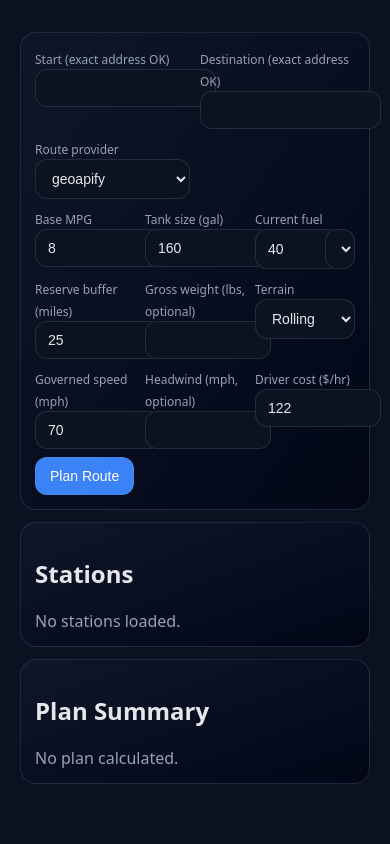
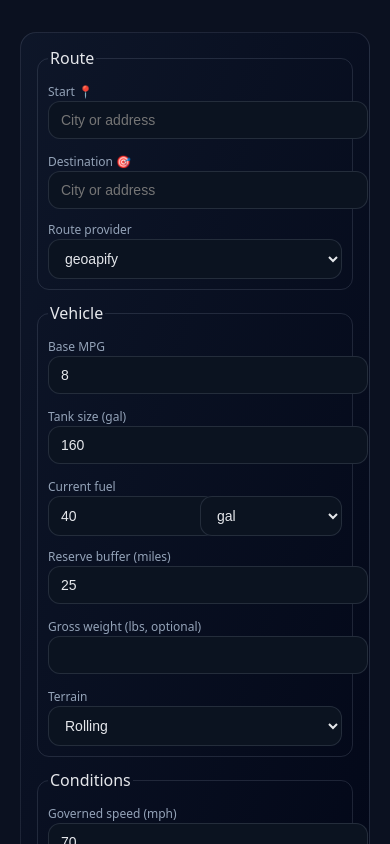
Before and after one commit to Shem717/fuel-route-planner, a React (Vite) app in the folder frontend/: page / in a window 390 px wide. Shown: the top 844 px of the page. Built offline with nearby package versions, Linux system fonts and the light colour scheme.

Commit message:
Refactor route form layout

```diff
--- a/frontend/src/components/RouteForm.tsx
+++ b/frontend/src/components/RouteForm.tsx
@@ -21,6 +21,7 @@ const RouteForm: React.FC<Props> = ({ onPlan }) => {
     driverCost: 122,
     routeProvider: 'geoapify',
   });
+  const [errors, setErrors] = useState<Record<string, string>>({});
 
   const update = (e: ChangeEvent<HTMLInputElement | HTMLSelectElement>) => {
     const { name, value, type } = e.target;
@@ -32,22 +33,46 @@ const RouteForm: React.FC<Props> = ({ onPlan }) => {
 
   const submit = (e: FormEvent) => {
     e.preventDefault();
+    const errs: Record<string, string> = {};
+    if (!values.start.trim()) errs.start = 'Start is required';
+    if (!values.end.trim()) errs.end = 'Destination is required';
+    setErrors(errs);
+    if (Object.keys(errs).length === 0) {
       onPlan(values);
+    }
   };
 
   return (
-    <form className="card" onSubmit={submit} style={{ marginTop: 12 }}>
+    <form className="card mt-12" onSubmit={submit}>
+      <fieldset className="section">
+        <legend>Route</legend>
         <div className="row">
           <label>
-          <span className="small muted">Start (exact address OK)</span>
-          <input name="start" value={values.start} onChange={update} />
+            <span className="small muted">Start 📍</span>
+            <input
+              name="start"
+              placeholder="City or address"
+              value={values.start}
+              onChange={update}
+            />
+            {errors.start && (
+              <span className="error-text">{errors.start}</span>
+            )}
           </label>
           <label>
-          <span className="small muted">Destination (exact address OK)</span>
-          <input name="end" value={values.end} onChange={update} />
+            <span className="small muted">Destination 🎯</span>
+            <input
+              name="end"
+              placeholder="City or address"
+              value={values.end}
+              onChange={update}
+            />
+            {errors.end && (
+              <span className="error-text">{errors.end}</span>
+            )}
           </label>
         </div>
-      <div className="row" style={{ marginTop: 8 }}>
+        <div className="row mt-8">
           <label>
             <span className="small muted">Route provider</span>
             <select
@@ -60,7 +85,10 @@ const RouteForm: React.FC<Props> = ({ onPlan }) => {
             </select>
           </label>
         </div>
-      <div className="row-3" style={{ marginTop: 8 }}>
+      </fieldset>
+      <fieldset className="section mt-12">
+        <legend>Vehicle</legend>
+        <div className="row-3">
           <label>
             <span className="small muted">Base MPG</span>
             <input
@@ -83,7 +111,7 @@ const RouteForm: React.FC<Props> = ({ onPlan }) => {
           </label>
           <label>
             <span className="small muted">Current fuel</span>
-          <div className="row" style={{ gridTemplateColumns: '2fr 1fr' }}>
+            <div className="fuel-row">
               <input
                 name="fuelVal"
                 type="number"
@@ -102,7 +130,7 @@ const RouteForm: React.FC<Props> = ({ onPlan }) => {
             </div>
           </label>
         </div>
-      <div className="row-3" style={{ marginTop: 8 }}>
+        <div className="row-3 mt-8">
           <label>
             <span className="small muted">Reserve buffer (miles)</span>
             <input
@@ -133,7 +161,10 @@ const RouteForm: React.FC<Props> = ({ onPlan }) => {
             </select>
           </label>
         </div>
-      <div className="row-3" style={{ marginTop: 8 }}>
+      </fieldset>
+      <fieldset className="section mt-12">
+        <legend>Conditions</legend>
+        <div className="row-3">
           <label>
             <span className="small muted">Governed speed (mph)</span>
             <input
@@ -165,7 +196,8 @@ const RouteForm: React.FC<Props> = ({ onPlan }) => {
             />
           </label>
         </div>
-      <div style={{ marginTop: 8 }}>
+      </fieldset>
+      <div className="mt-8">
         <button type="submit" className="btn primary">
           Plan Route
         </button>
--- a/frontend/src/index.css
+++ b/frontend/src/index.css
@@ -4,6 +4,11 @@ body{margin:0;font-family:ui-sans-serif,system-ui,-apple-system,Segoe UI,Roboto,
 .card{background:linear-gradient(to bottom right, rgba(15,23,42,.92), rgba(2,6,23,.92));border:1px solid var(--border);border-radius:16px;padding:14px}
 .row{display:grid;grid-template-columns:1fr 1fr;gap:10px}
 .row-3{display:grid;grid-template-columns:1fr 1fr 1fr;gap:10px}
+.fuel-row{display:grid;grid-template-columns:2fr 1fr;gap:10px}
+.mt-8{margin-top:8px}
+.mt-12{margin-top:12px}
+.section{border:1px solid var(--border);border-radius:12px;padding:10px}
+.error-text{color:#fecaca;font-size:12px}
 .tools{display:flex;gap:8px;flex-wrap:wrap;margin-top:8px}
 input,select,button{font-size:14px}
 input,select{width:100%;padding:10px 12px;border-radius:12px;border:1px solid var(--border);background:#0b1320;color:#e5e7eb}
@@ -21,3 +26,8 @@ input,select{width:100%;padding:10px 12px;border-radius:12px;border:1px solid va
 .loading{position:fixed;inset:0;display:none;align-items:center;justify-content:center;background:rgba(0,0,0,.35);z-index:9999}
 .spinner{width:36px;height:36px;border:4px solid rgba(255,255,255,.3);border-top-color:#3b82f6;border-radius:50%;animation:spin 1s linear infinite}
 @keyframes spin{to{transform:rotate(360deg)}}
+@media (max-width:600px){
+ .row{grid-template-columns:1fr}
+ .row-3{grid-template-columns:1fr}
+ .fuel-row{grid-template-columns:1fr 1fr}
+}
```
Lines whose indentation alone changed are shown as unchanged.
